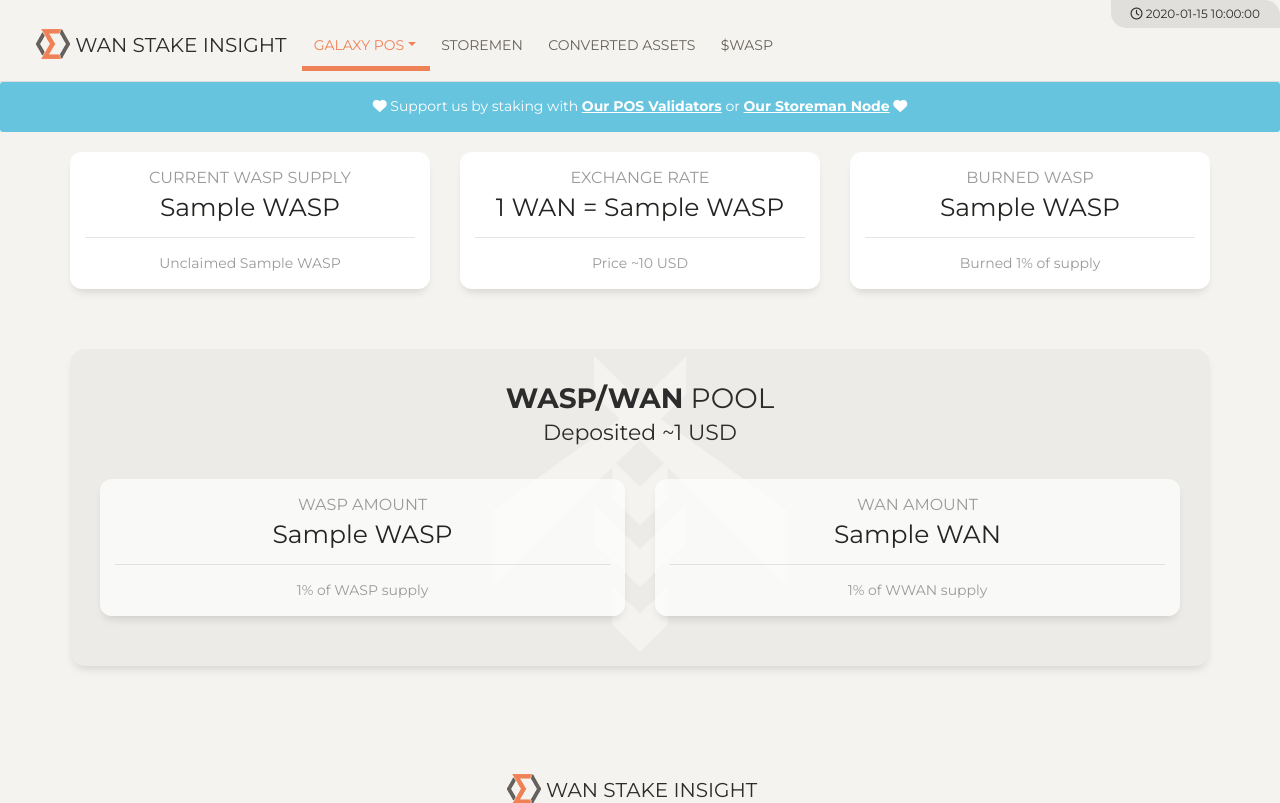
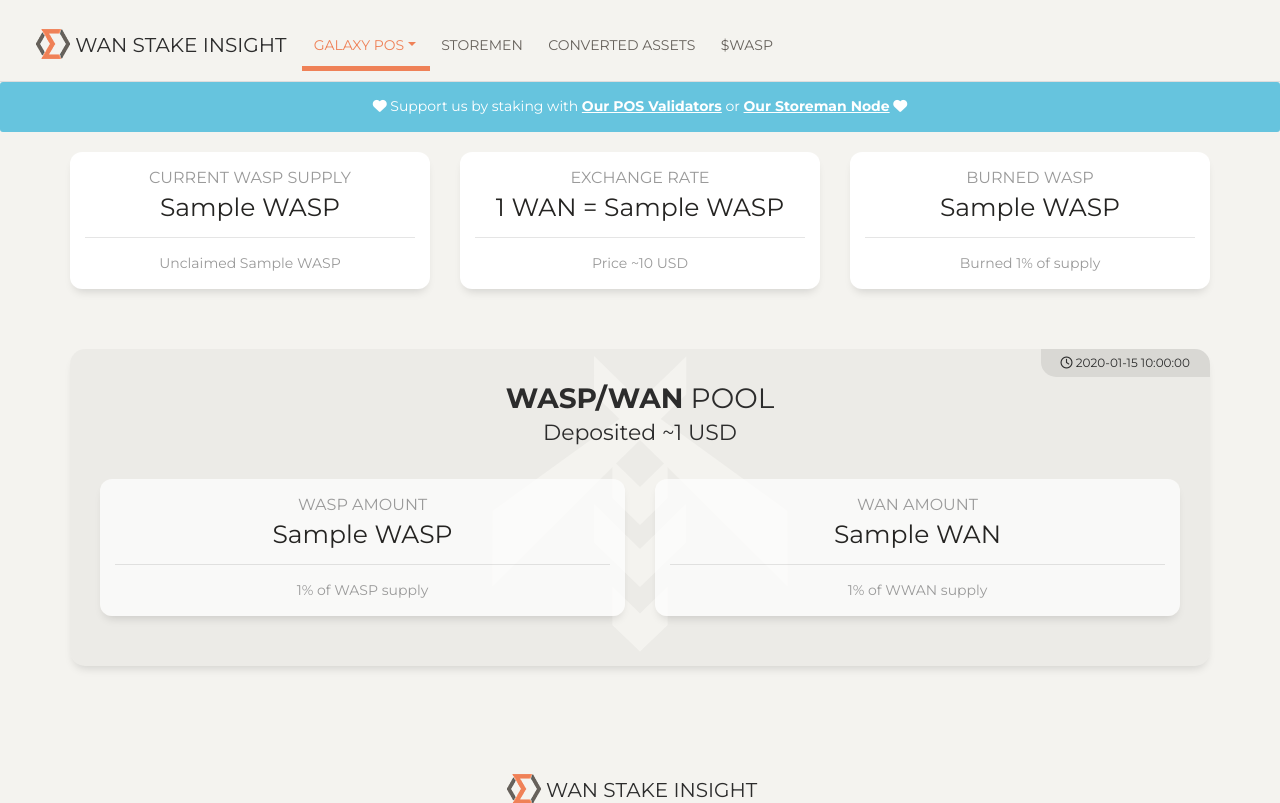
Before and after one commit to wandevs/wanstakeinsight, a CodeIgniter app: the page made by application/views/wasp.php in a window 1280 px wide. Shown: the top 803 px of the page. Run offline with CodeIgniter, Linux system fonts and the light colour scheme; the template is opened without the code that fills it: most values are stand-ins (such as "Sample title", 1, 10 or a date in 2020); data that the repository does not hold is empty; some libraries are stand-ins or nearby versions.

Commit message:
Update wasp.php

```diff
--- a/application/views/wasp.php
+++ b/application/views/wasp.php
@@ -120,7 +120,8 @@
     background-repeat: no-repeat;
     background-position-y: 30%;
     background-size: 450px;
-    background-position-x: 50%;box-shadow:0 6px 10px -4px rgba(0, 0, 0, 0.15)
+    background-position-x: 50%;box-shadow:0 6px 10px -4px rgba(0, 0, 0, 0.15);
+	position:relative;
 }
 @media only screen and (min-width: 767px) {
 	.pool
```
